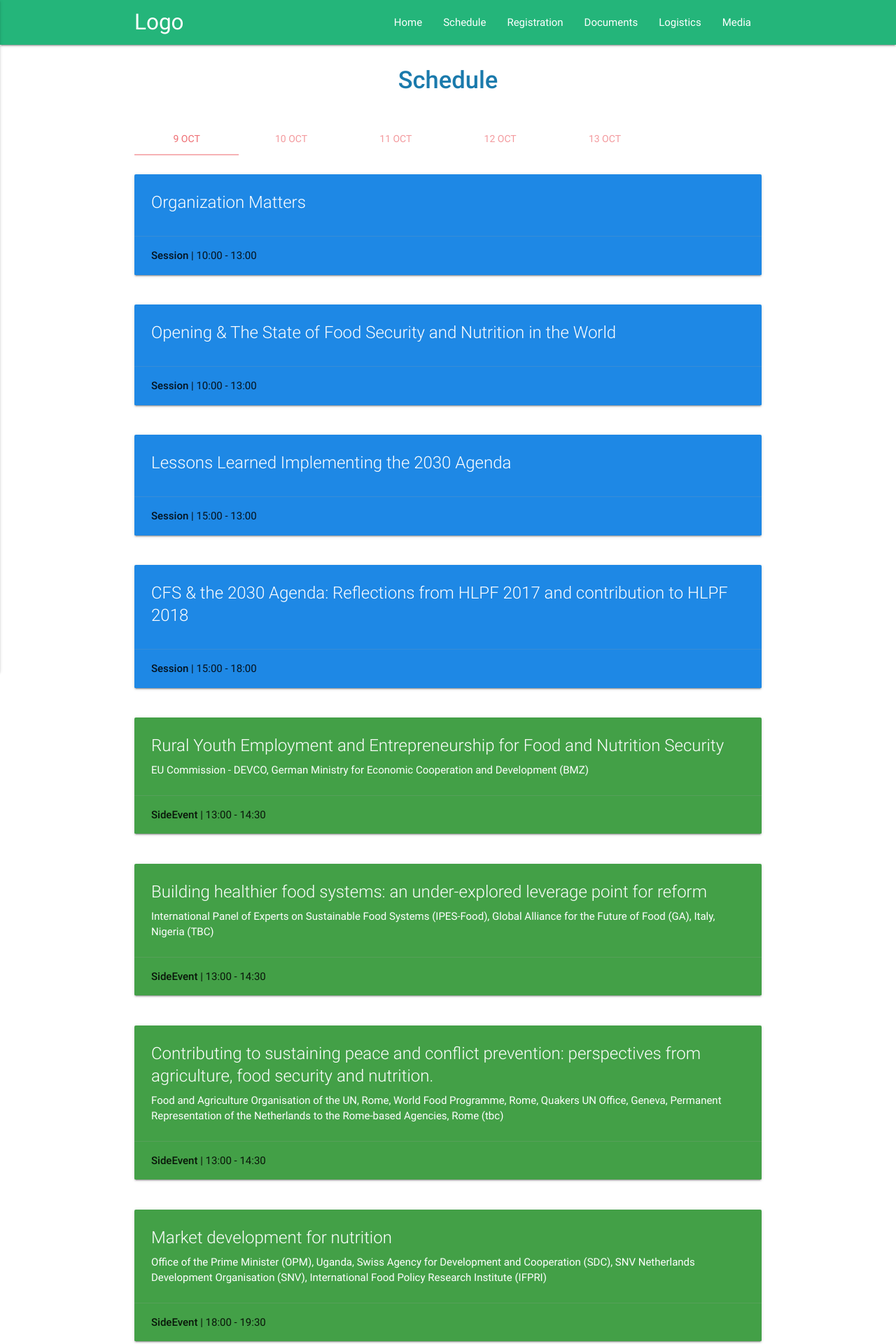
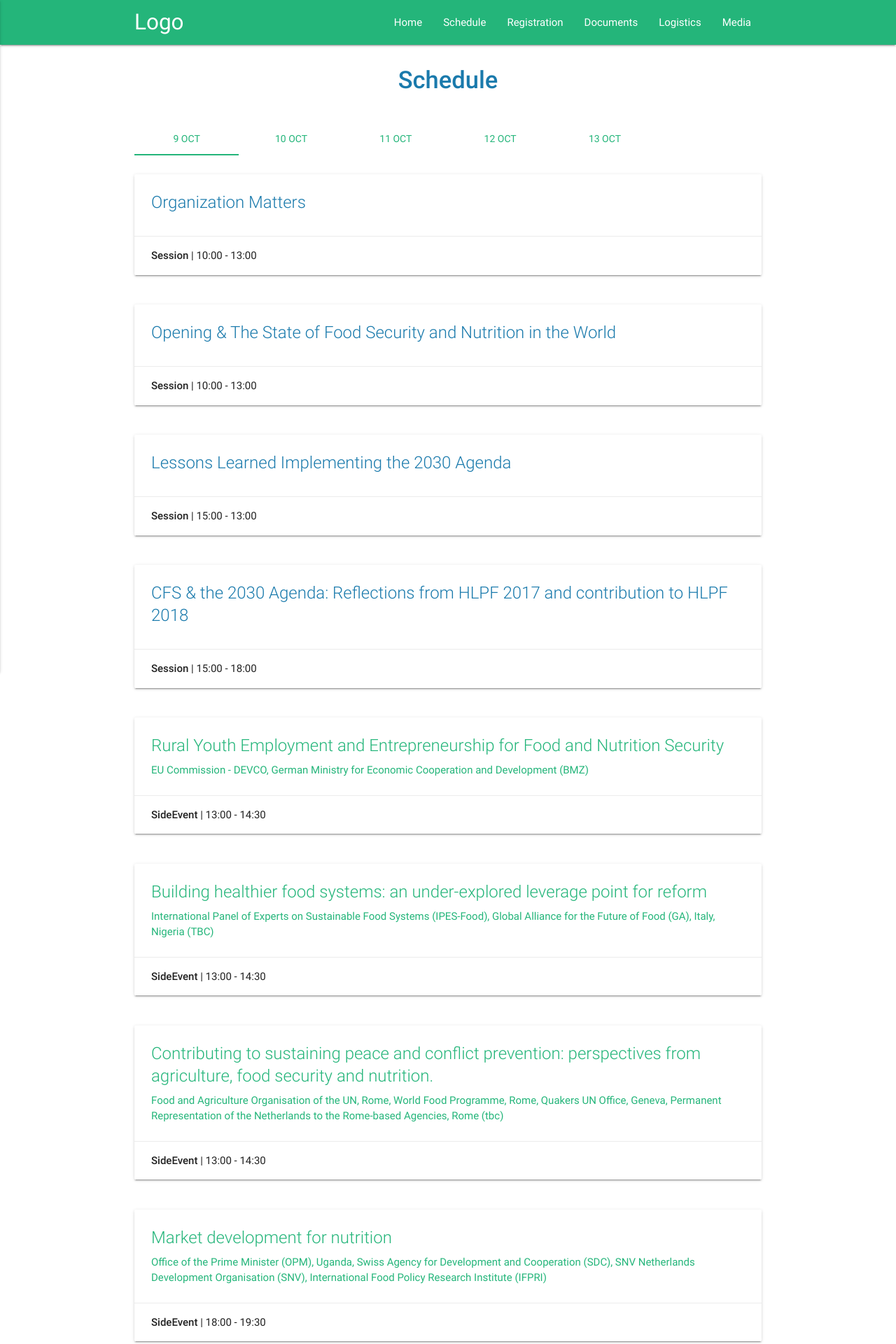
Before and after one commit to UNCFS/uncfs.github.io, a Jekyll site: the page built from 01-Schedule.html, in a window 1280 px wide. Shown: the top 1920 px of the page at 70% size. Built offline with Jekyll 4.4.1, drawn with Linux system fonts in a browser that asks for light colours.

Commit message:
Changed tab color!

```diff
--- a/01-Schedule.html
+++ b/01-Schedule.html
@@ -8,11 +8,11 @@ permalink: /schedule/
     <div class="row">
     <div class="col s12">
       <ul class="tabs">
-        <li class="tab col s2"><a class="active"href="#9Oct">9 Oct</a></li>
-        <li class="tab col s2"><a  href="#10Oct">10 Oct</a></li>
-        <li class="tab col s2"><a href="#11Oct">11 Oct</a></li>
-        <li class="tab col s2"><a href="#12Oct">12 Oct</a></li>
-        <li class="tab col s2"><a href="#13Oct">13 Oct</a></li>
+        <li class="tab green-text col s2"><a class="active green-text" href="#9Oct">9 Oct</a></li>
+        <li class="tab green-text col s2"><a   class="green-text" href="#10Oct">10 Oct</a></li>
+        <li class="tab green-text col s2"><a class="green-text"  href="#11Oct">11 Oct</a></li>
+        <li class="tab green-text col s2"><a class="green-text" href="#12Oct">12 Oct</a></li>
+        <li class="tab green-text col s2"><a class="green-text" href="#13Oct">13 Oct</a></li>
 
       </ul>
     </div>
@@ -22,13 +22,13 @@ permalink: /schedule/
           <div class="row">
           <div class="col s12">
             {% if event.TYPE == "Session" %}
-              <div class="card blue darken-1">
-                <div class="card-content white-text">
+              <div class="card">
+                <div class="card-content blue-text">
             {% endif %}
 
             {% if event.TYPE == "SideEvent" %}
-              <div class="card green darken-1">
-                <div class="card-content white-text">
+              <div class="card">
+                <div class="card-content green-text">
             {% endif %}
                   <span class="card-title">{{ event.TITLE }}</span>
                   <p> {{ event.ORGANIZERS }} </p>
--- a/sass/_components.scss
+++ b/sass/_components.scss
@@ -14,3 +14,17 @@
 .tab-content{
     margin: 20px 0;
 }
+
+.tabs .tab a{
+    color: $green;
+}
+.tabs .tab a:hover,.tabs .tab a.active {
+	background-color:transparent;
+	color: $green;
+}
+.tabs .tab.disabled a,.tabs .tab.disabled a:hover {
+	color:rgba(102,147,153,0.7);
+}
+.tabs .indicator {
+	background-color: $green;
+}
```
